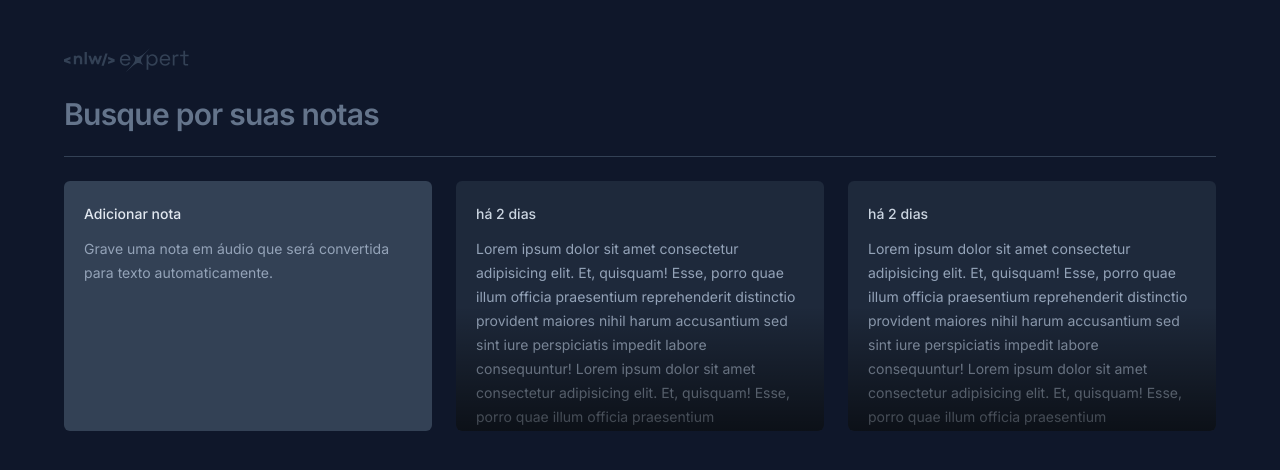
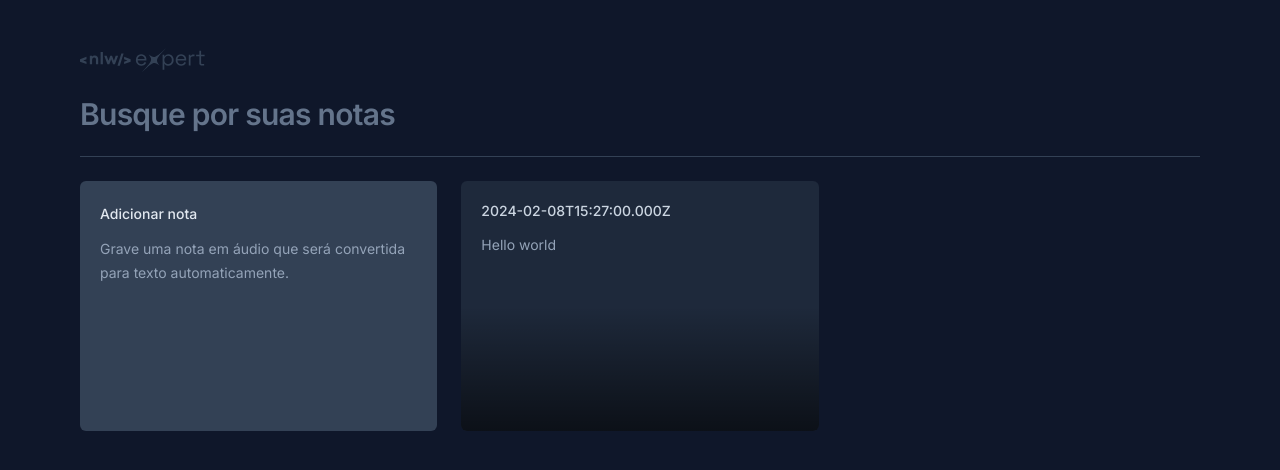
Before and after one commit to frantecbh/notes-nlw-experts, a React (Vite) app: page / in a window 1280 px wide. Shown: the top 470 px of the page. Built offline with nearby package versions, Linux system fonts and the light colour scheme.

Commit message:
esturutra modal com radix-ui

```diff
--- a/package.json
+++ b/package.json
@@ -10,6 +10,7 @@
     "preview": "vite preview"
   },
   "dependencies": {
+    "@radix-ui/react-dialog": "^1.0.5",
     "react": "^18.2.0",
     "react-dom": "^18.2.0"
   },
--- a/src/app.tsx
+++ b/src/app.tsx
@@ -2,9 +2,15 @@ import logo from './assets/logo-nlw-expert.svg'
 import { NoteNoteCard } from './components/new-note-card'
 import { NotesCard } from './components/note-card'
 
+const note = {
+  date: new Date(),
+  content: 'Hello world',
+}
+
 export function App() {
   return (
     <div className="mx-auto max-w-6xl my-12 space-y-6">
+      <div className="space-y-6 mx-4">
         <img src={logo} alt="Nlw expert" />
         <form className="w-full">
           {' '}
@@ -15,11 +21,12 @@ export function App() {
           />
         </form>
         <div className="h-px bg-slate-700" />
-      <div className="grid grid-cols-3 auto-rows-[250px] gap-6">
+      </div>
+
+      <div className="grid grid-cols-1 md:grid-cols-2 lg:grid-cols-3 auto-rows-[250px] gap-6 px-4">
         <NoteNoteCard />
 
-        <NotesCard />
-        <NotesCard />
+        <NotesCard note={note} />
       </div>
     </div>
   )
--- a/src/components/note-card.tsx
+++ b/src/components/note-card.tsx
@@ -1,24 +1,29 @@
+import * as Dialog from '@radix-ui/react-dialog'
 import React from 'react'
 
-type NotesCardProps = {
-  title: string
-  note: string
+type NoteCardProps = {
+  note: {
+    date: Date
+    content: string
+  }
 }
 
-export function NotesCard() {
+export function NotesCard({ note }: NoteCardProps) {
   return (
-    <button className="rounded-md text-left bg-slate-800 p-5 space-y-3 overflow-hidden outline-none relative hover:ring-2 hover:ring-slate-600 focus-visible:ring-2 focus-visible:ring-lime-400">
-      <span className="text-sm font-medium text-slate-300">há 2 dias</span>
-      <p className="text-sm leading-6 text-slate-400">
-        Lorem ipsum dolor sit amet consectetur adipisicing elit. Et, quisquam!
-        Esse, porro quae illum officia praesentium reprehenderit distinctio
-        provident maiores nihil harum accusantium sed sint iure perspiciatis
-        impedit labore consequuntur! Lorem ipsum dolor sit amet consectetur
-        adipisicing elit. Et, quisquam! Esse, porro quae illum officia
-        praesentium reprehenderit distinctio provident maiores nihil harum
-        accusantium sed sint iure perspiciatis impedit labore consequuntur!
-      </p>
-      <div className="absolute bottom-0 left-0 right-0 h-1/2 bg-gradient-to-t from-black/60 to-black/0 pointer-events-none" />
-    </button>
+    <Dialog.Root>
+      <Dialog.Trigger className="rounded-md text-left flex flex-col gap-3 bg-slate-800 p-5 overflow-hidden outline-none relative hover:ring-2 hover:ring-slate-600 focus-visible:ring-2 focus-visible:ring-lime-400">
+        <span className="text-sm font-medium text-slate-300">
+          {note.date.toISOString()}
+        </span>
+        <p className="text-sm leading-6 text-slate-400">{note.content}</p>
+        <div className="absolute bottom-0 left-0 right-0 h-1/2 bg-gradient-to-t from-black/60 to-black/0 pointer-events-none" />
+      </Dialog.Trigger>
+      <Dialog.Portal>
+        <Dialog.Overlay className="inset-0 fixed bg-black/60" />
+        <Dialog.Content className="z-10 bg-yellow-100 absolute">
+          oi
+        </Dialog.Content>
+      </Dialog.Portal>
+    </Dialog.Root>
   )
 }
```
Also changed, not shown: 1 other file (tests, documents, lock files or other folders). Lines whose indentation alone changed are shown as unchanged.
